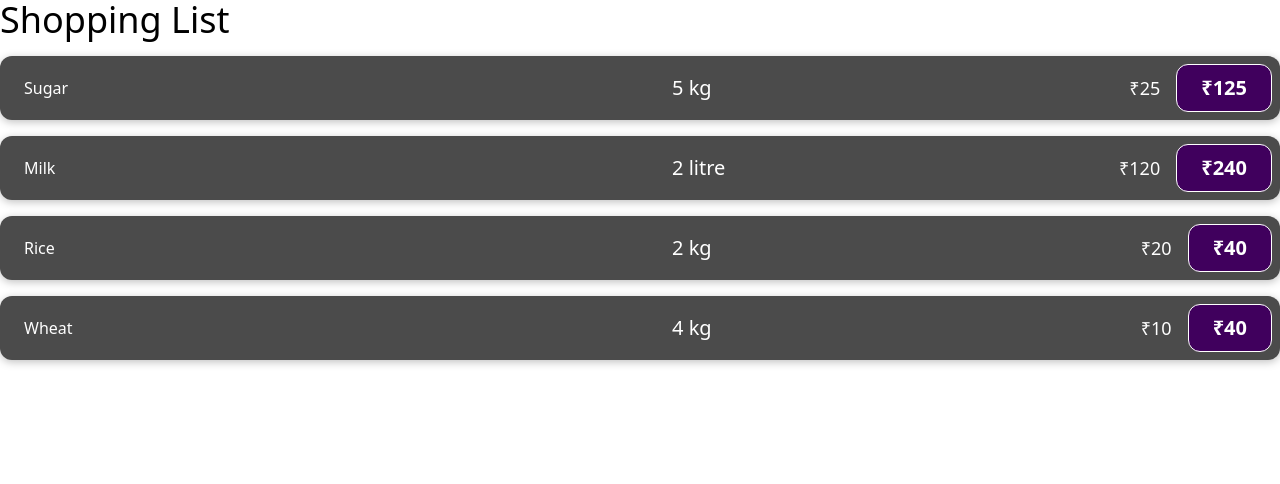
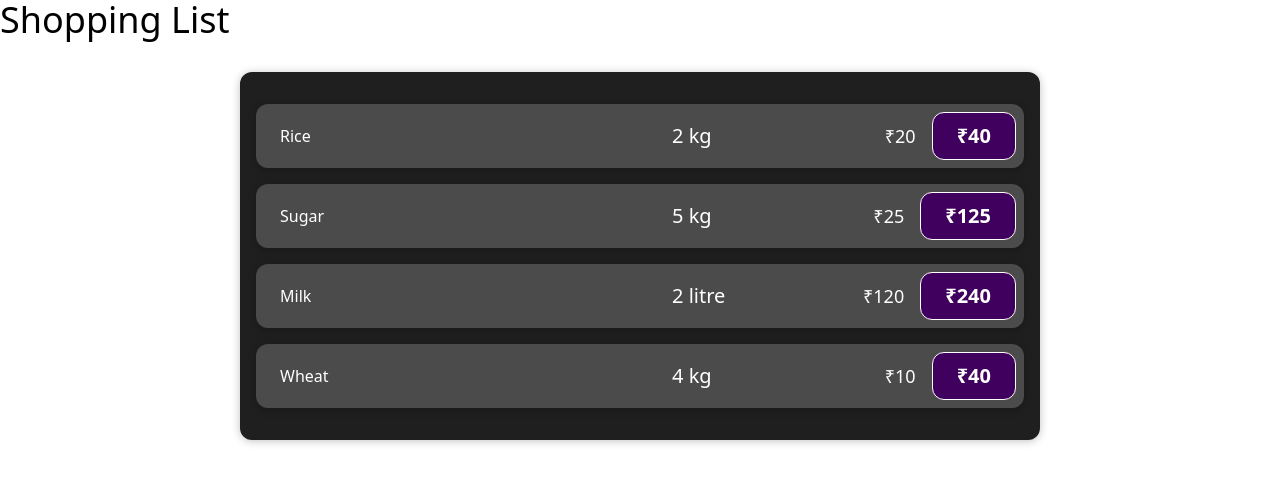
Before and after one commit to jayk-gupta/Shopping-app, a React (Vite) app: page / in a window 1280 px wide. Shown: the top 484 px of the page. Built offline with nearby package versions, Linux system fonts and the light colour scheme.

Commit message:
added Items component

```diff
--- a/src/App.jsx
+++ b/src/App.jsx
@@ -1,6 +1,7 @@
 import { useState } from 'react'
 import './App.css'
 import ShoppingItem from './components/ShoppingItem'
+import Items from './components/Items'
 
 function App() {
   const items =
@@ -34,10 +35,12 @@ function App() {
   return (
     <div className="App">
       <h2 className='text-4xl'>Shopping List</h2>
-      <ShoppingItem title={items[1].title} quantity={items[1].quantity} amount={items[1].amount} unit={items[1].unit}/>
+      {/* <ShoppingItem title={items[1].title} quantity={items[1].quantity} amount={items[1].amount} unit={items[1].unit}/>
       <ShoppingItem title={items[2].title} quantity={items[2].quantity} amount={items[2].amount} unit={items[2].unit}/>
       <ShoppingItem title={items[0].title} quantity={items[0].quantity} amount={items[0].amount} unit={items[0].unit}/>
       <ShoppingItem title={items[3].title} quantity={items[3].quantity} amount={items[3].amount} unit={items[3].unit}/>
+       */}
+      <Items items = {items}></Items>
     </div>
   )
 }
--- /dev/null
+++ b/src/components/Items.css
@@ -0,0 +1,9 @@
+.items {
+  padding: 1rem;
+  background-color: rgb(31, 31, 31);
+  margin: 2rem auto;
+  width: 50rem;
+  max-width: 95%;
+  border-radius: 12px;
+  box-shadow: 0 1px 8px rgba(0, 0, 0, 0.25);
+}
--- /dev/null
+++ b/src/components/Items.jsx
@@ -0,0 +1,15 @@
+import ShoppingItem from "./ShoppingItem";
+import "./Items.css";
+const Items = (props) => {
+
+
+  return (
+    <div className="items">
+      <ShoppingItem title={props.items[0].title} quantity={props.items[0].quantity} amount={props.items[0].amount} unit={props.items[0].unit} />
+      <ShoppingItem title={props.items[1].title} quantity={props.items[1].quantity} amount={props.items[1].amount} unit={props.items[1].unit} />
+      <ShoppingItem title={props.items[2].title} quantity={props.items[2].quantity} amount={props.items[2].amount} unit={props.items[2].unit} />
+      <ShoppingItem title={props.items[3].title} quantity={props.items[3].quantity} amount={props.items[3].amount} unit={props.items[3].unit} />
+      </div>
+  )
+}
+export default Items;
--- a/src/components/ShoppingItem.jsx
+++ b/src/components/ShoppingItem.jsx
@@ -1,5 +1,6 @@
 import "./ShoppingItem.css";
 const ShoppingItem = (props) => {
+
   return (
     <div className="shopping-item">
       <h2>{props.title}</h2>
```
Also changed, not shown: src/index.css (line endings or trailing spaces).
